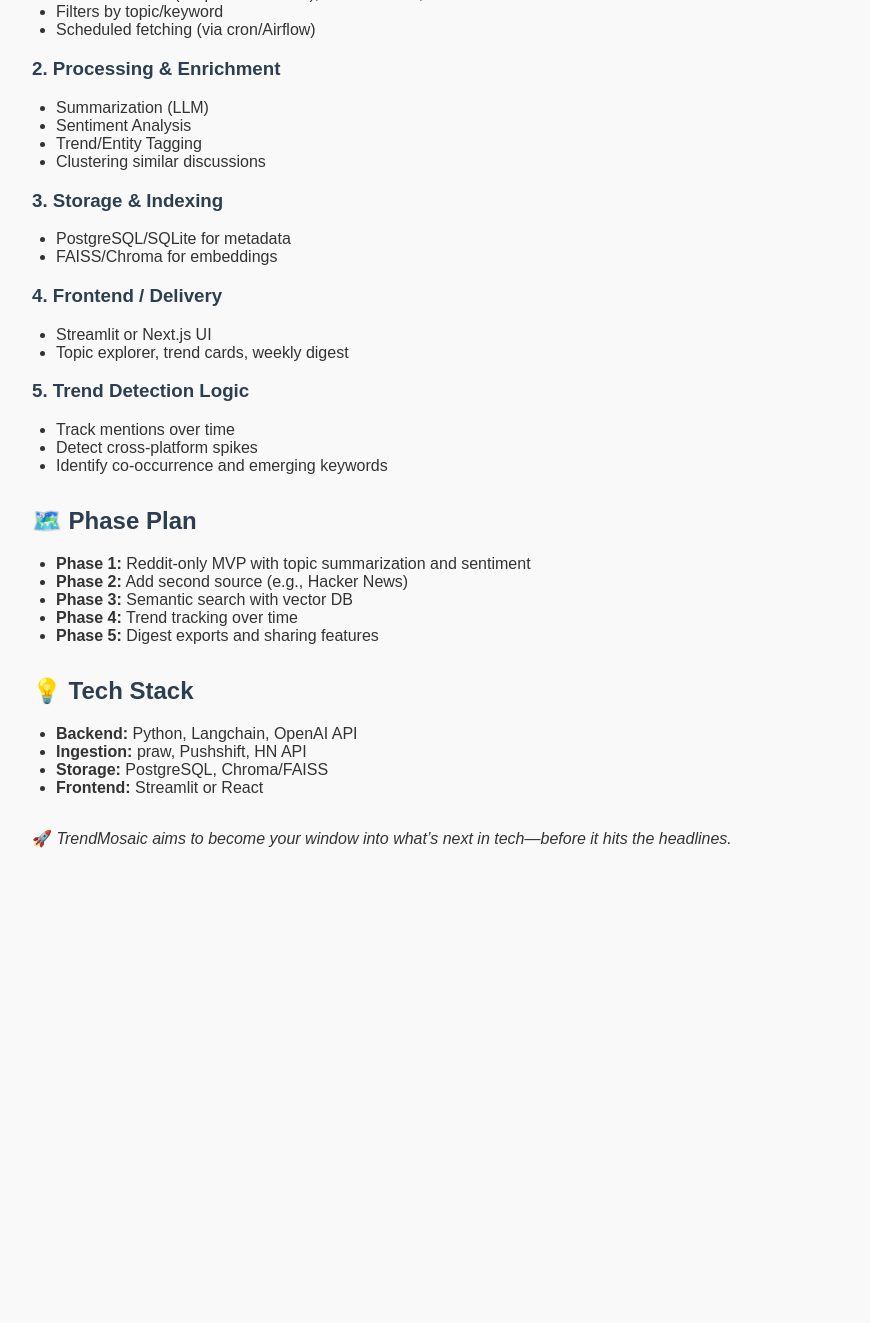
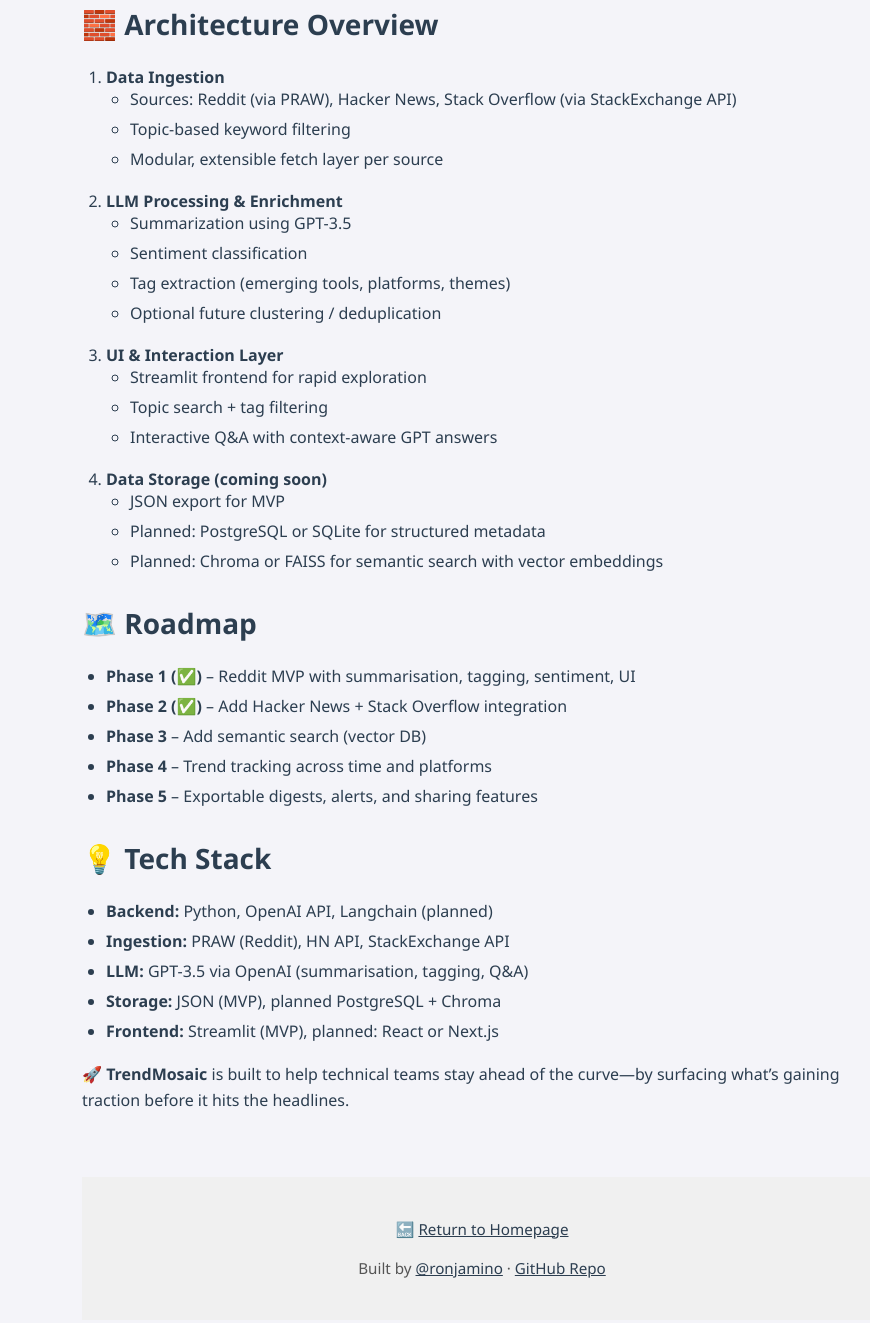
Before and after one commit to ronjamino/ai_dev, a plain HTML site: page docs/trendmosiac_high_level_architecture.html in a window 1280 px wide. Shown: the part 289-1612 px from the top of the page, without its empty margins (158-1028 px from the left). Before the commit the page ends 1185 px from the top, so only its background shows below. Drawn offline with Linux system fonts and the light colour scheme.

Commit message:
Update trendmosiac_high_level_architecture.html

```diff
--- a/docs/trendmosiac_high_level_architecture.html
+++ b/docs/trendmosiac_high_level_architecture.html
@@ -2,96 +2,119 @@
 <html lang="en">
 <head>
   <meta charset="UTF-8" />
-  <meta name="viewport" content="width=device-width, initial-scale=1.0" />
-  <title>TrendMosaic – Tech Trend Aggregator</title>
+  <meta name="viewport" content="width=device-width, initial-scale=1.0"/>
+  <title>TrendMosaic – Technical Architecture</title>
   <style>
     body {
-      font-family: Arial, sans-serif;
-      background-color: #f9f9f9;
-      color: #333;
+      font-family: 'Segoe UI', Tahoma, Geneva, Verdana, sans-serif;
+      background-color: #f4f4f9;
+      color: #2c3e50;
+      max-width: 800px;
+      margin: auto;
       padding: 2rem;
-      max-width: 900px;
-      margin: auto;
     }
-    h1, h2, h3 {
+    h1 {
+      font-size: 2.5rem;
+      text-align: center;
+      margin-bottom: 1rem;
+    }
+    h2 {
+      font-size: 1.75rem;
+      margin-top: 2rem;
+    }
+    h3 {
+      margin-top: 1.5rem;
+      color: #1a252f;
+    }
+    ul, ol {
+      padding-left: 1.5rem;
+      margin-bottom: 1.25rem;
+    }
+    li {
+      margin-bottom: 0.5rem;
+    }
+    p {
+      line-height: 1.6;
+    }
+    a {
       color: #2c3e50;
     }
-    section {
-      margin-bottom: 2rem;
-    }
-    code {
-      background: #eee;
-      padding: 2px 4px;
-      border-radius: 4px;
-      font-family: monospace;
-    }
-    ul {
-      padding-left: 1.5rem;
+    footer {
+      margin-top: 4rem;
+      padding: 1.5rem 0;
+      background: #f0f0f0;
+      text-align: center;
+      font-size: 0.95rem;
+      color: #555;
     }
   </style>
 </head>
 <body>
-  <h1>TrendMosaic – Multi-Source Tech Trend Aggregator</h1>
-  <p><strong>TrendMosaic</strong> is a platform for aggregating and analyzing tech industry trends using real-world online discussions. It ingests data from platforms like Reddit, Hacker News, and Product Hunt, using LLMs to extract sentiment, summarize discussions, and highlight emerging technologies.</p>
+  <h1>🔧 TrendMosaic – Technical Architecture</h1>
 
-  <section>
-    <h2>🔧 Architecture Overview</h2>
-    <h3>1. Data Ingestion Layer</h3>
-    <ul>
-      <li>Sources: Reddit (via praw/Pushshift), Hacker News, Product Hunt</li>
-      <li>Filters by topic/keyword</li>
-      <li>Scheduled fetching (via cron/Airflow)</li>
-    </ul>
+  <p><strong>TrendMosaic</strong> is a multi-source trend intelligence tool that surfaces emerging technologies from real-world discussions. It aggregates content from Reddit, Hacker News, and Stack Overflow, using LLMs to distill insights and identify themes, sentiment, and tools at the heart of the conversation.</p>
 
-    <h3>2. Processing & Enrichment</h3>
-    <ul>
-      <li>Summarization (LLM)</li>
-      <li>Sentiment Analysis</li>
-      <li>Trend/Entity Tagging</li>
-      <li>Clustering similar discussions</li>
-    </ul>
+  <h2>🧱 Architecture Overview</h2>
+  <ol>
+    <li><strong>Data Ingestion</strong>
+      <ul>
+        <li>Sources: Reddit (via PRAW), Hacker News, Stack Overflow (via StackExchange API)</li>
+        <li>Topic-based keyword filtering</li>
+        <li>Modular, extensible fetch layer per source</li>
+      </ul>
+    </li>
+    <li><strong>LLM Processing & Enrichment</strong>
+      <ul>
+        <li>Summarization using GPT-3.5</li>
+        <li>Sentiment classification</li>
+        <li>Tag extraction (emerging tools, platforms, themes)</li>
+        <li>Optional future clustering / deduplication</li>
+      </ul>
+    </li>
+    <li><strong>UI & Interaction Layer</strong>
+      <ul>
+        <li>Streamlit frontend for rapid exploration</li>
+        <li>Topic search + tag filtering</li>
+        <li>Interactive Q&A with context-aware GPT answers</li>
+      </ul>
+    </li>
+    <li><strong>Data Storage (coming soon)</strong>
+      <ul>
+        <li>JSON export for MVP</li>
+        <li>Planned: PostgreSQL or SQLite for structured metadata</li>
+        <li>Planned: Chroma or FAISS for semantic search with vector embeddings</li>
+      </ul>
+    </li>
+  </ol>
 
-    <h3>3. Storage & Indexing</h3>
-    <ul>
-      <li>PostgreSQL/SQLite for metadata</li>
-      <li>FAISS/Chroma for embeddings</li>
-    </ul>
+  <h2>🗺️ Roadmap</h2>
+  <ul>
+    <li><strong>Phase 1 (✅)</strong> – Reddit MVP with summarisation, tagging, sentiment, UI</li>
+    <li><strong>Phase 2 (✅)</strong> – Add Hacker News + Stack Overflow integration</li>
+    <li><strong>Phase 3</strong> – Add semantic search (vector DB)</li>
+    <li><strong>Phase 4</strong> – Trend tracking across time and platforms</li>
+    <li><strong>Phase 5</strong> – Exportable digests, alerts, and sharing features</li>
+  </ul>
 
-    <h3>4. Frontend / Delivery</h3>
-    <ul>
-      <li>Streamlit or Next.js UI</li>
-      <li>Topic explorer, trend cards, weekly digest</li>
-    </ul>
+  <h2>💡 Tech Stack</h2>
+  <ul>
+    <li><strong>Backend:</strong> Python, OpenAI API, Langchain (planned)</li>
+    <li><strong>Ingestion:</strong> PRAW (Reddit), HN API, StackExchange API</li>
+    <li><strong>LLM:</strong> GPT-3.5 via OpenAI (summarisation, tagging, Q&A)</li>
+    <li><strong>Storage:</strong> JSON (MVP), planned PostgreSQL + Chroma</li>
+    <li><strong>Frontend:</strong> Streamlit (MVP), planned: React or Next.js</li>
+  </ul>
 
-    <h3>5. Trend Detection Logic</h3>
-    <ul>
-      <li>Track mentions over time</li>
-      <li>Detect cross-platform spikes</li>
-      <li>Identify co-occurrence and emerging keywords</li>
-    </ul>
-  </section>
+  <p><strong>🚀 TrendMosaic</strong> is built to help technical teams stay ahead of the curve—by surfacing what’s gaining traction before it hits the headlines.</p>
 
-  <section>
-    <h2>🗺️ Phase Plan</h2>
-    <ul>
-      <li><strong>Phase 1:</strong> Reddit-only MVP with topic summarization and sentiment</li>
-      <li><strong>Phase 2:</strong> Add second source (e.g., Hacker News)</li>
-      <li><strong>Phase 3:</strong> Semantic search with vector DB</li>
-      <li><strong>Phase 4:</strong> Trend tracking over time</li>
-      <li><strong>Phase 5:</strong> Digest exports and sharing features</li>
-    </ul>
-  </section>
-
-  <section>
-    <h2>💡 Tech Stack</h2>
-    <ul>
-      <li><strong>Backend:</strong> Python, Langchain, OpenAI API</li>
-      <li><strong>Ingestion:</strong> praw, Pushshift, HN API</li>
-      <li><strong>Storage:</strong> PostgreSQL, Chroma/FAISS</li>
-      <li><strong>Frontend:</strong> Streamlit or React</li>
-    </ul>
-  </section>
-
-  <p>🚀 <em>TrendMosaic aims to become your window into what’s next in tech—before it hits the headlines.</em></p>
+  <footer>
+    <p>
+      🔙 <a href="index.html">Return to Homepage</a>
+    </p>
+    <p>
+      Built by <a href="https://github.com/ronjamino" target="_blank">@ronjamino</a> ·
+      <a href="https://github.com/ronjamino/trendmosiac" target="_blank">GitHub Repo</a>
+    </p>
+  </footer>
 </body>
 </html>
```
